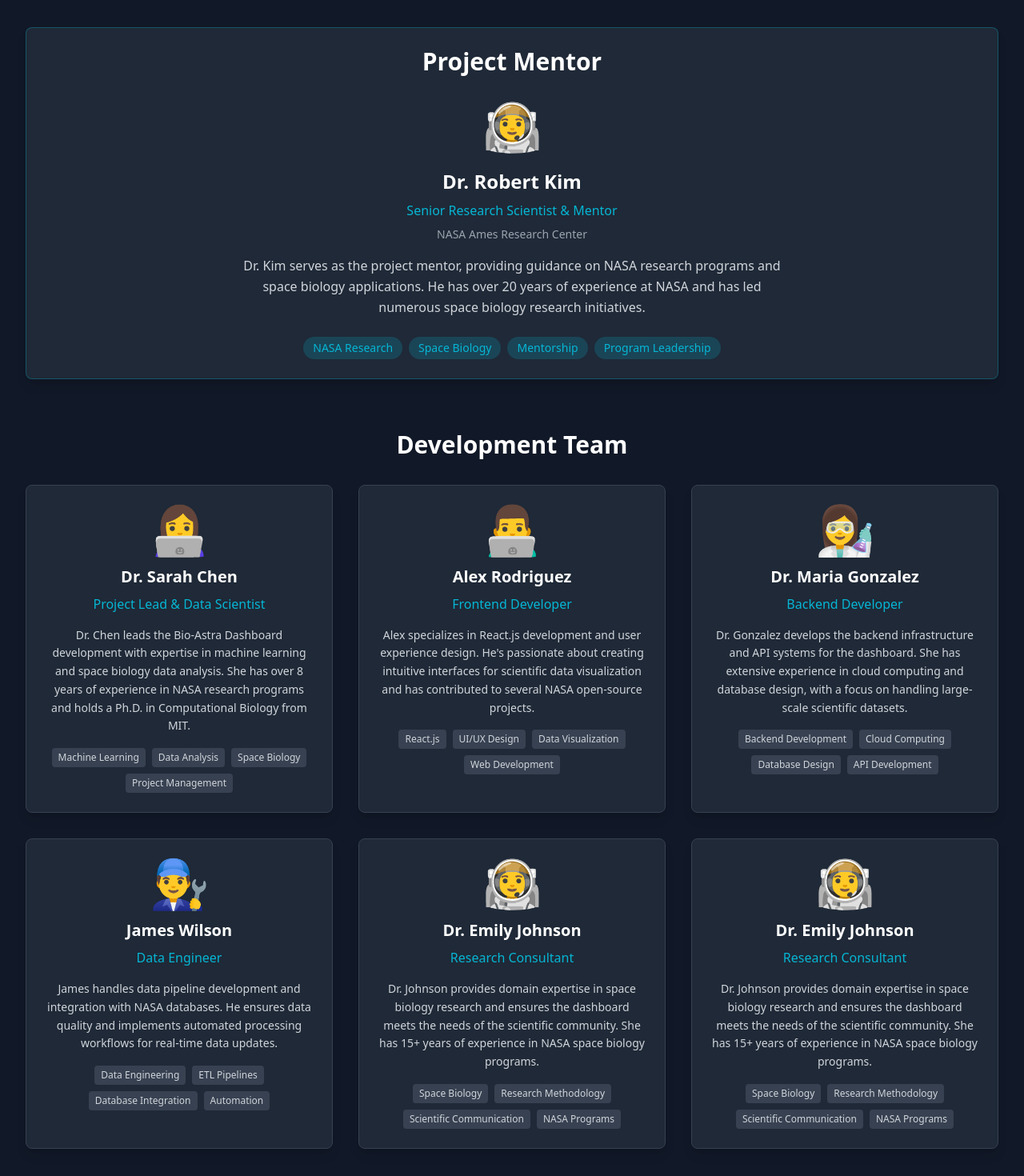
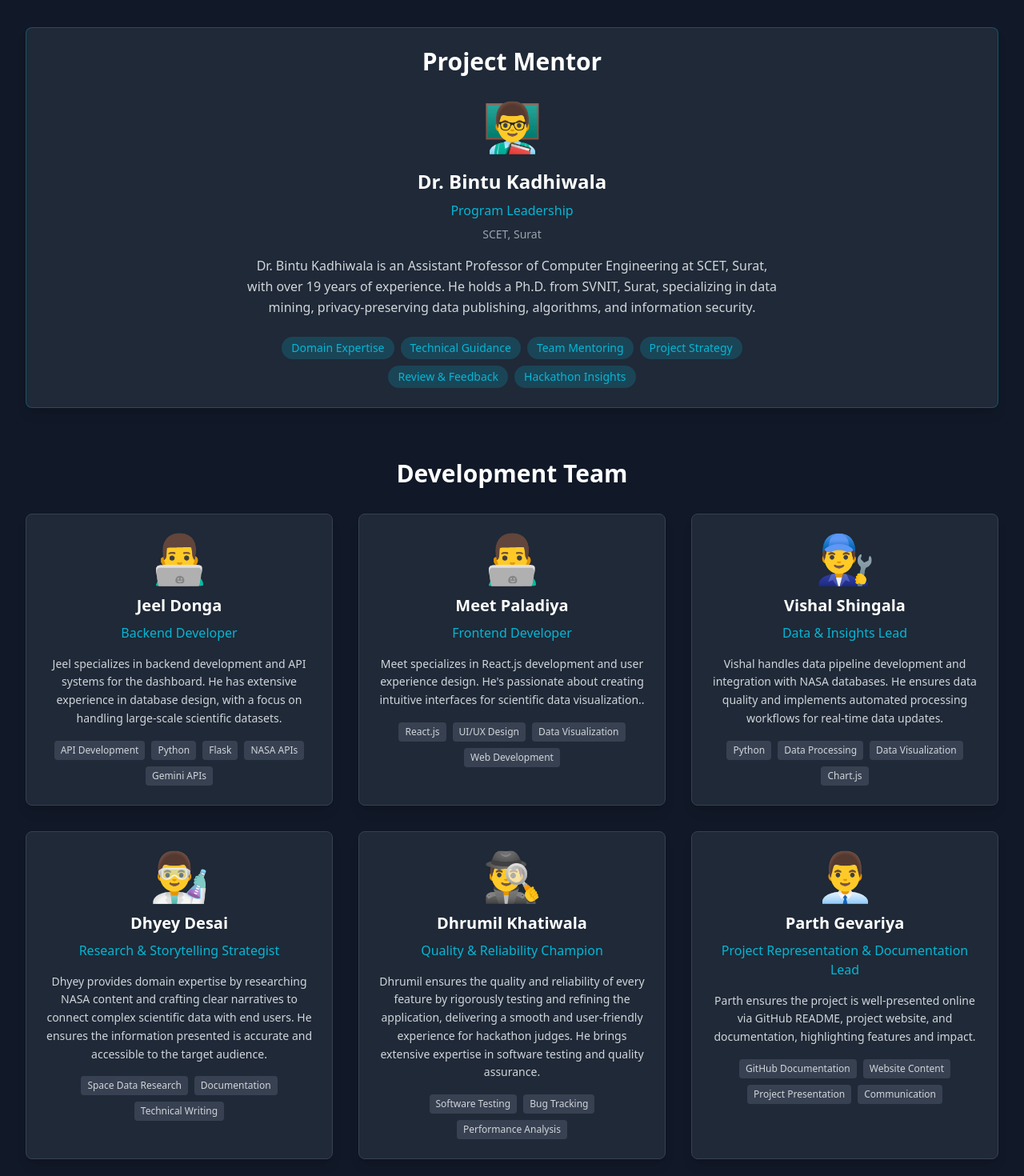
Before and after one commit to JEELDONGA18/Bio-Astra, a React (Create React App) app in the folder FRONTEND/: page /about in a window 1280 px wide. Shown: the part 680-2150 px from the top of the page at 80% size. Built offline with nearby package versions, Linux system fonts and the light colour scheme; the HTML template or start-up script is replaced by a standard one.

Commit message:
About Page is changed.

```diff
--- a/FRONTEND/src/pages/About.js
+++ b/FRONTEND/src/pages/About.js
@@ -1,24 +1,62 @@
 import React from "react";
 
 const About = () => {
+  const ccEmails = [
+    "bintu.kadhiwala@scet.ac.in",
+    "meetpaladiya.co23d2@scet.ac.in",
+    "vishalshingala.co23d2@scet.ac.in",
+    "dhyeydesai.co23d2@scet.ac.in",
+    "dhrumilkhatiwala.co23d2@scet.ac.in",
+    "parthgevariya.co23d2@scet.ac.in",
+  ].join(",");
+
+  const buildMailto = (subject, body = "") => {
+    const to = "jeeldonga.co23d2@scet.ac.in";
+    const params = new URLSearchParams({
+      cc: ccEmails,
+      subject,
+      body,
+    });
+    return `mailto:${to}?${params.toString()}`;
+  };
+
+  const handleContactClick = () => {
+    const mailto = buildMailto(
+      "Bio-Astra Contact",
+      "Hello Bio-Astra Team,"
+    );
+    window.location.href = mailto;
+  };
+
+  const handleReportClick = () => {
+    const mailto = buildMailto(
+      "Bio-Astra Issue Report",
+      "Hello Bio-Astra Team,%0D%0A%0D%0AI would like to report the following issue:%0D%0A- Description:%0D%0A- Steps to reproduce:%0D%0A- Expected behavior:%0D%0A- Actual behavior:%0D%0A%0D%0AThanks!"
+    );
+    window.location.href = mailto;
+  };
+
   const teamMembers = [
     {
-      name: "Dr. Sarah Chen",
-      role: "Project Lead & Data Scientist",
-      bio: "Dr. Chen leads the Bio-Astra Dashboard development with expertise in machine learning and space biology data analysis. She has over 8 years of experience in NASA research programs and holds a Ph.D. in Computational Biology from MIT.",
-      image: "👩‍💻",
+      name: "Jeel Donga",
+      role: "Backend Developer",
+      bio: "Jeel specializes in backend development and API systems for the dashboard. He has extensive experience in database design, with a focus on handling large-scale scientific datasets.",
+      image: "👨‍💻",
+      link: "https://www.linkedin.com/in/jeel-hasmukhbhai-donga-226441290/",
       expertise: [
-        "Machine Learning",
-        "Data Analysis",
-        "Space Biology",
-        "Project Management",
+        "API Development",
+        "Python",
+        "Flask",
+        "NASA APIs",
+        "Gemini APIs",
       ],
     },
-    {
-      name: "Alex Rodriguez",
+        {
+      name: "Meet Paladiya",
       role: "Frontend Developer",
-      bio: "Alex specializes in React.js development and user experience design. He's passionate about creating intuitive interfaces for scientific data visualization and has contributed to several NASA open-source projects.",
+      bio: "Meet specializes in React.js development and user experience design. He's passionate about creating intuitive interfaces for scientific data visualization..",
       image: "👨‍💻",
+      link: "https://www.linkedin.com/in/meet-paladiya-953052271/",
       expertise: [
         "React.js",
         "UI/UX Design",
@@ -27,67 +65,73 @@ const About = () => {
       ],
     },
     {
-      name: "Dr. Maria Gonzalez",
-      role: "Backend Developer",
-      bio: "Dr. Gonzalez develops the backend infrastructure and API systems for the dashboard. She has extensive experience in cloud computing and database design, with a focus on handling large-scale scientific datasets.",
-      image: "👩‍🔬",
+      name: "Vishal Shingala",
+      role: "Data & Insights Lead",
+      bio: "Vishal handles data pipeline development and integration with NASA databases. He ensures data quality and implements automated processing workflows for real-time data updates.",
+      image: "👨‍🔧",
+      link: "https://www.linkedin.com/in/vishal-shingala-382a20295/",
       expertise: [
-        "Backend Development",
-        "Cloud Computing",
-        "Database Design",
-        "API Development",
+        "Python",
+        "Data Processing",
+        "Data Visualization",
+        "Chart.js",
       ],
     },
     {
-      name: "James Wilson",
-      role: "Data Engineer",
-      bio: "James handles data pipeline development and integration with NASA databases. He ensures data quality and implements automated processing workflows for real-time data updates.",
-      image: "👨‍🔧",
+      name: "Dhyey Desai",
+      role: "Research & Storytelling Strategist",
+      bio: "Dhyey provides domain expertise by researching NASA content and crafting clear narratives to connect complex scientific data with end users. He ensures the information presented is accurate and accessible to the target audience.",
+      image: "👨‍🔬",
+      link: "https://www.linkedin.com/in/dhyey-desai-625256286/",
       expertise: [
-        "Data Engineering",
-        "ETL Pipelines",
-        "Database Integration",
-        "Automation",
+        "Space Data Research",
+        "Documentation",
+        "Technical Writing",
       ],
     },
     {
-      name: "Dr. Emily Johnson",
-      role: "Research Consultant",
-      bio: "Dr. Johnson provides domain expertise in space biology research and ensures the dashboard meets the needs of the scientific community. She has 15+ years of experience in NASA space biology programs.",
-      image: "👩‍🚀",
+      name: "Dhrumil Khatiwala",
+      role: "Quality & Reliability Champion",
+      bio: "Dhrumil ensures the quality and reliability of every feature by rigorously testing and refining the application, delivering a smooth and user-friendly experience for hackathon judges. He brings extensive expertise in software testing and quality assurance.",
+      image: "🕵️‍♂️",
+      // No LinkedIn provided; will use email link
+      link: "mailto:dhrumilkhatiwala.co23d2@scet.ac.in",
       expertise: [
-        "Space Biology",
-        "Research Methodology",
-        "Scientific Communication",
-        "NASA Programs",
+        "Software Testing",
+        "Bug Tracking",
+        "Performance Analysis",
       ],
     },
     {
-      name: "Dr. Emily Johnson",
-      role: "Research Consultant",
-      bio: "Dr. Johnson provides domain expertise in space biology research and ensures the dashboard meets the needs of the scientific community. She has 15+ years of experience in NASA space biology programs.",
-      image: "👩‍🚀",
+      name: "Parth Gevariya",
+      role: "Project Representation & Documentation Lead",
+      bio: "Parth ensures the project is well-presented online via GitHub README, project website, and documentation, highlighting features and impact.",
+      image: "👨‍💼",
+      link: "https://www.linkedin.com/in/parth-gevariya-3b2a592aa/",
       expertise: [
-        "Space Biology",
-        "Research Methodology",
-        "Scientific Communication",
-        "NASA Programs",
+        "GitHub Documentation",
+        "Website Content",
+        "Project Presentation",
+        "Communication",
       ],
     },
   ];
 
   const mentor = {
-    name: "Dr. Robert Kim",
-    role: "Senior Research Scientist & Mentor",
-    bio: "Dr. Kim serves as the project mentor, providing guidance on NASA research programs and space biology applications. He has over 20 years of experience at NASA and has led numerous space biology research initiatives.",
-    image: "👨‍🚀",
+    name: "Dr. Bintu Kadhiwala",
+    role: "Program Leadership",
+    bio: "Dr. Bintu Kadhiwala is an Assistant Professor of Computer Engineering at SCET, Surat, with over 19 years of experience. He holds a Ph.D. from SVNIT, Surat, specializing in data mining, privacy-preserving data publishing, algorithms, and information security.",
+    image: "👨‍🏫",
+    link: "https://www.linkedin.com/in/prof-dr-bintu-kadhiwala-69729782/",
     expertise: [
-      "NASA Research",
-      "Space Biology",
-      "Mentorship",
-      "Program Leadership",
+      "Domain Expertise",
+      "Technical Guidance",
+      "Team Mentoring",
+      "Project Strategy",
+      "Review & Feedback",
+      "Hackathon Insights",
     ],
-    affiliation: "NASA Ames Research Center",
+    affiliation: "SCET, Surat",
   };
 
   const technologies = [
@@ -98,7 +142,7 @@ const About = () => {
     { name: "Chart.js", category: "Visualization" },
     { name: "NASA APIs", category: "Data Sources" },
     { name: "Gemini APIs", category: "ChatBot" },
-
+    { name: "Vercel & Render", category: "Deployment" },
   ];
 
   return (
@@ -154,13 +198,27 @@ const About = () => {
               Project Mentor
             </h2>
             <div className="max-w-2xl mx-auto">
-              <div className="text-6xl mb-6">{mentor.image}</div>
+              <a
+                href={mentor.link}
+                target="_blank"
+                rel="noopener noreferrer"
+                title={`Open LinkedIn: ${mentor.name}`}
+                className="inline-block"
+              >
+                <div className="text-6xl mb-6">{mentor.image}</div>
+              </a>
               <h3 className="text-2xl font-semibold text-white mb-2">
-                {mentor.name}
+                <a
+                  href={mentor.link}
+                  target="_blank"
+                  rel="noopener noreferrer"
+                  title={`Open LinkedIn: ${mentor.name}`}
+                  className="hover:underline"
+                >
+                  {mentor.name}
+                </a>
               </h3>
-              <div className="text-cosmos-cyan font-medium mb-2">
-                {mentor.role}
-              </div>
+              <div className="text-cosmos-cyan font-medium mb-2">{mentor.role}</div>
               <div className="text-gray-400 text-sm mb-4">
                 {mentor.affiliation}
               </div>
@@ -187,9 +245,25 @@ const About = () => {
           <div className="grid grid-cols-1 md:grid-cols-2 lg:grid-cols-3 gap-8">
             {teamMembers.map((member, index) => (
               <div key={index} className="card text-center">
-                <div className="text-6xl mb-4">{member.image}</div>
+                <a
+                  href={member.link}
+                  target={member.link?.startsWith('http') ? "_blank" : undefined}
+                  rel={member.link?.startsWith('http') ? "noopener noreferrer" : undefined}
+                  title={`Open profile: ${member.name}`}
+                  className="inline-block"
+                >
+                  <div className="text-6xl mb-4">{member.image}</div>
+                </a>
                 <h3 className="text-xl font-semibold text-white mb-2">
-                  {member.name}
+                  <a
+                    href={member.link}
+                    target={member.link?.startsWith('http') ? "_blank" : undefined}
+                    rel={member.link?.startsWith('http') ? "noopener noreferrer" : undefined}
+                    title={`Open profile: ${member.name}`}
+                    className="hover:underline"
+                  >
+                    {member.name}
+                  </a>
                 </h3>
                 <div className="text-cosmos-cyan font-medium mb-4">
                   {member.role}
@@ -217,7 +291,7 @@ const About = () => {
           <h2 className="text-3xl font-bold text-white mb-8 text-center">
             Technologies & Tools
           </h2>
-          <div className="grid grid-cols-2 md:grid-cols-4 lg:grid-cols-8 gap-4 ">
+          <div className="grid grid-cols-2 md:grid-cols-4 lg:grid-cols-8 gap-4">
             {technologies.map((tech, index) => (
               <div key={index} className="card text-center">
                 <div className="text-2xl mb-2">🔧</div>
@@ -322,10 +396,18 @@ const About = () => {
             community.
           </p>
           <div className="flex flex-col sm:flex-row gap-4 justify-center">
-            <button className="btn-primary text-lg px-8 py-4">
+            <button
+              className="btn-primary text-lg px-8 py-4"
+              onClick={handleContactClick}
+              title="Email Bio-Astra Team"
+            >
               Contact Us
             </button>
-            <button className="btn-secondary text-lg px-8 py-4">
+            <button
+              className="btn-secondary text-lg px-8 py-4"
+              onClick={handleReportClick}
+              title="Report an issue via email"
+            >
               Report Issues
             </button>
           </div>
```
